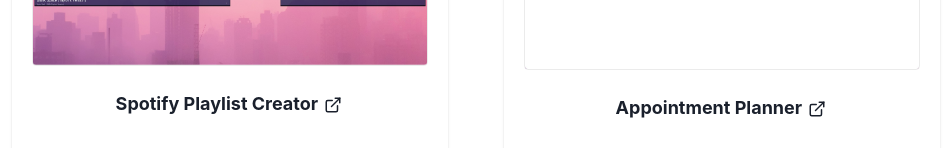
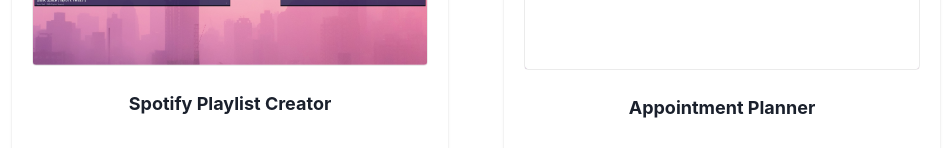
Before and after one commit to kailaburgin/portfolio, a React (Vite) app: page / in a window 1280 px wide. Shown: the part 624-772 px from the top of the page, without its empty margins (164-1115 px from the left). Built offline with nearby package versions, Linux system fonts and the light colour scheme.

Commit message:
update Projects card to be clickable anywhere on the card

```diff
--- a/src/components/Projects.jsx
+++ b/src/components/Projects.jsx
@@ -6,6 +6,7 @@
   CardHeader,
   Image,
   Link,
+  LinkOverlay,
   SimpleGrid,
   Text,
   VStack,
@@ -30,6 +31,7 @@
         {obj_projects.map((proj) => (
           <Card m={4} key={proj.name}>
             <CardBody>
+              <LinkOverlay href={proj.link}>
                 <Image
                   src={proj.picture}
                   overflow="hidden"
@@ -38,11 +40,10 @@
                   borderRadius="4px"
                   border="solid 1px RGBA(0, 0, 0, 0.08)"
                 />
+              </LinkOverlay>
               <VStack mt="4px">
                 <CardHeader fontSize="18px" as="b">
-                  <Link href={proj.link} isExternal>
-                    {proj.name} <ExternalLinkIcon mx="2px" />
-                  </Link>
+                  {proj.name}
                 </CardHeader>
                 <Text>{proj.description}</Text>
               </VStack>
```
Lines whose indentation alone changed are shown as unchanged.
